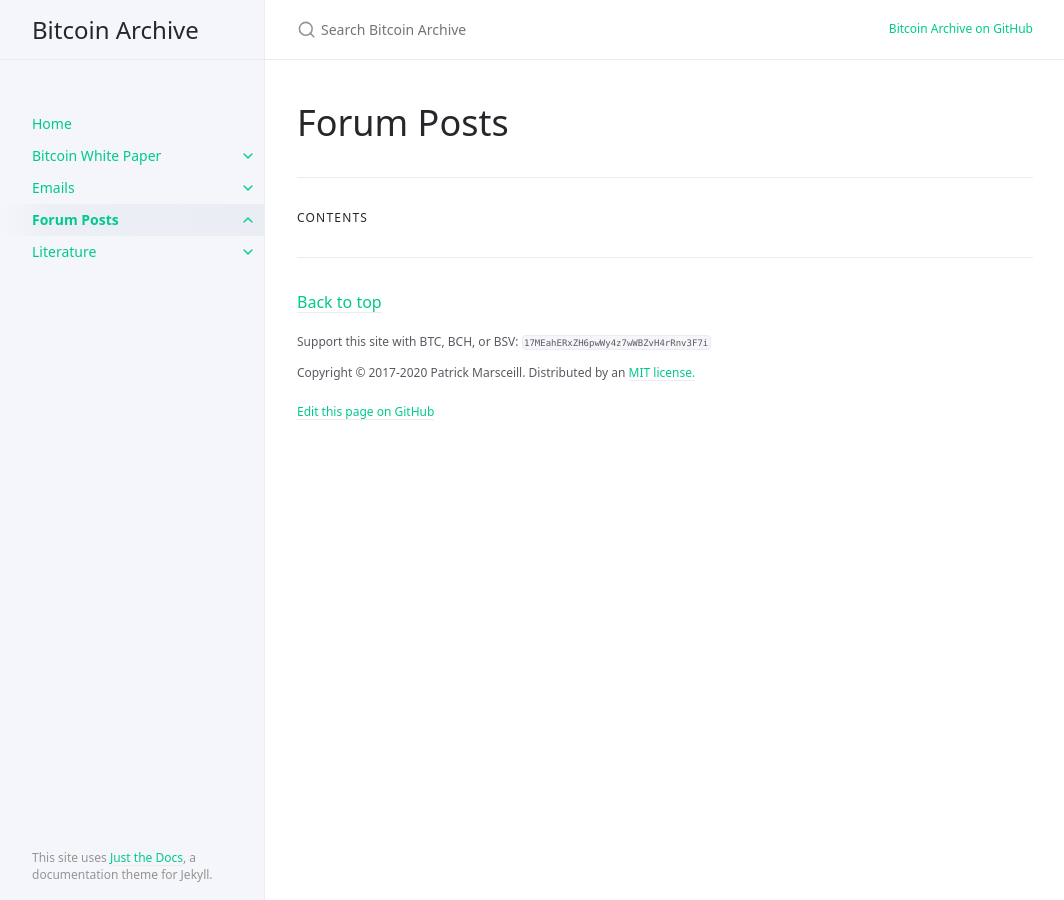
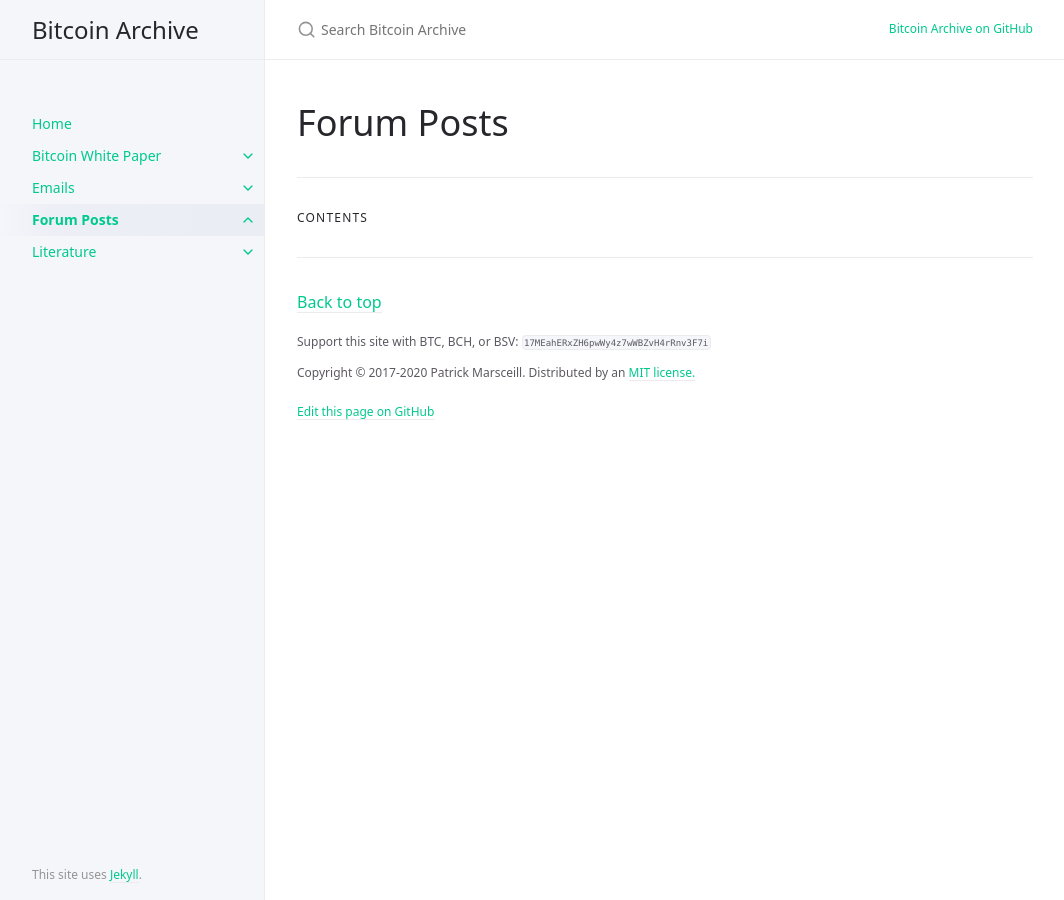
Before and after one commit to wakgill/bitcoin-archive, a Jekyll site: the page built from docs/forum/index.md, in a window 1280 px wide. Shown: the whole page, without its empty margins (107-1171 px from the left). Built offline with Jekyll 4.4.1, drawn with Linux system fonts in a browser that asks for light colours.

Commit message:
Update default.html

```diff
--- a/_layouts/default.html
+++ b/_layouts/default.html
@@ -63,7 +63,7 @@
       {% endif %}
     </nav>
     <footer class="site-footer">
-      This site uses <a href="https://github.com/pmarsceill/just-the-docs">Just the Docs</a>, a documentation theme for Jekyll.
+      This site uses <a href="https://github.com/wakgill/bitcoin-archive">Jekyll</a>.
     </footer>
   </div>
   <div class="main" id="top">
```
